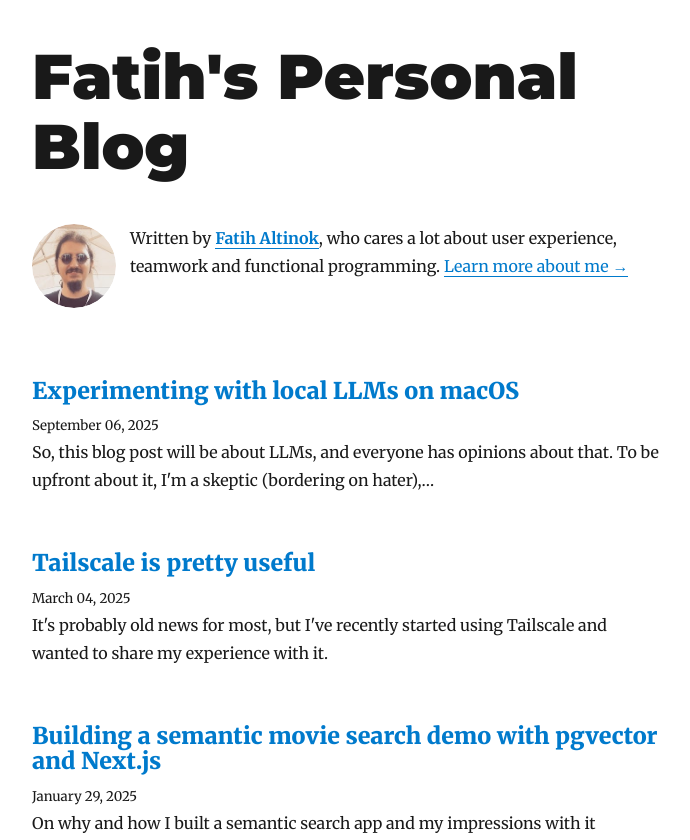
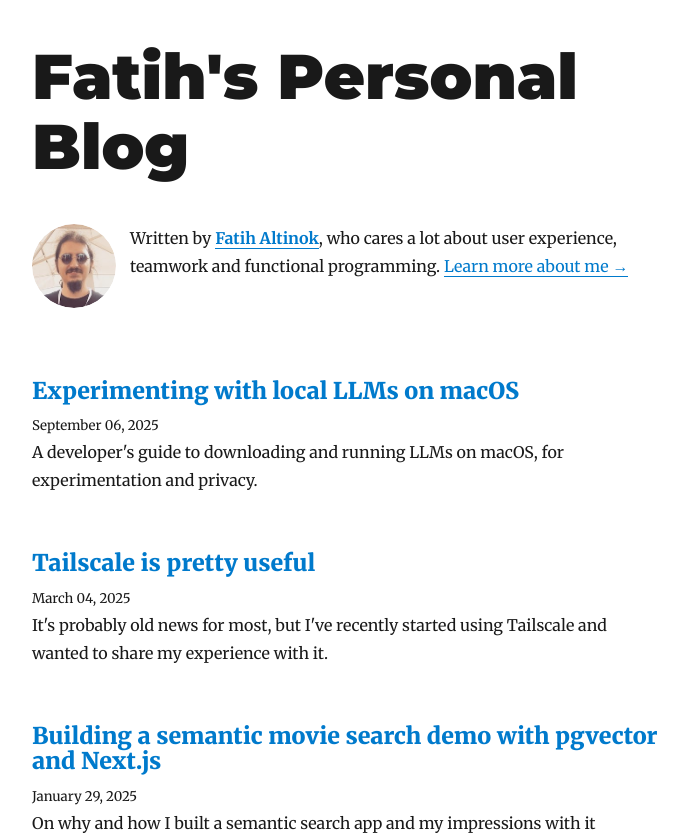
Before and after one commit to frontsideair/blog, a Gatsby site: page / in a window 1280 px wide. Shown: the top 840 px of the page, without its empty margins (293-983 px from the left). Built offline with nearby package versions, Linux system fonts and the light colour scheme; Gatsby itself is replaced by a stand-in of ours; some packages are replaced by stand-ins of ours.

Commit message:
Add excerpt

```diff
--- a/content/blog/experimenting-with-local-llms-on-macos/index.md
+++ b/content/blog/experimenting-with-local-llms-on-macos/index.md
@@ -1,7 +1,7 @@
 ---
 title: "Experimenting with local LLMs on macOS"
 date: "2025-09-06T10:25:25.214Z"
-description: ""
+description: "A developer's guide to downloading and running LLMs on macOS, for experimentation and privacy."
 ---
 
 So, this blog post will be about LLMs, and everyone has opinions about that. To be upfront about it, I'm a skeptic (bordering on hater), yet I like experimenting with stuff so I download and run them locally on my Mac. And I'll teach you how to do it too, if you'd like!
```
